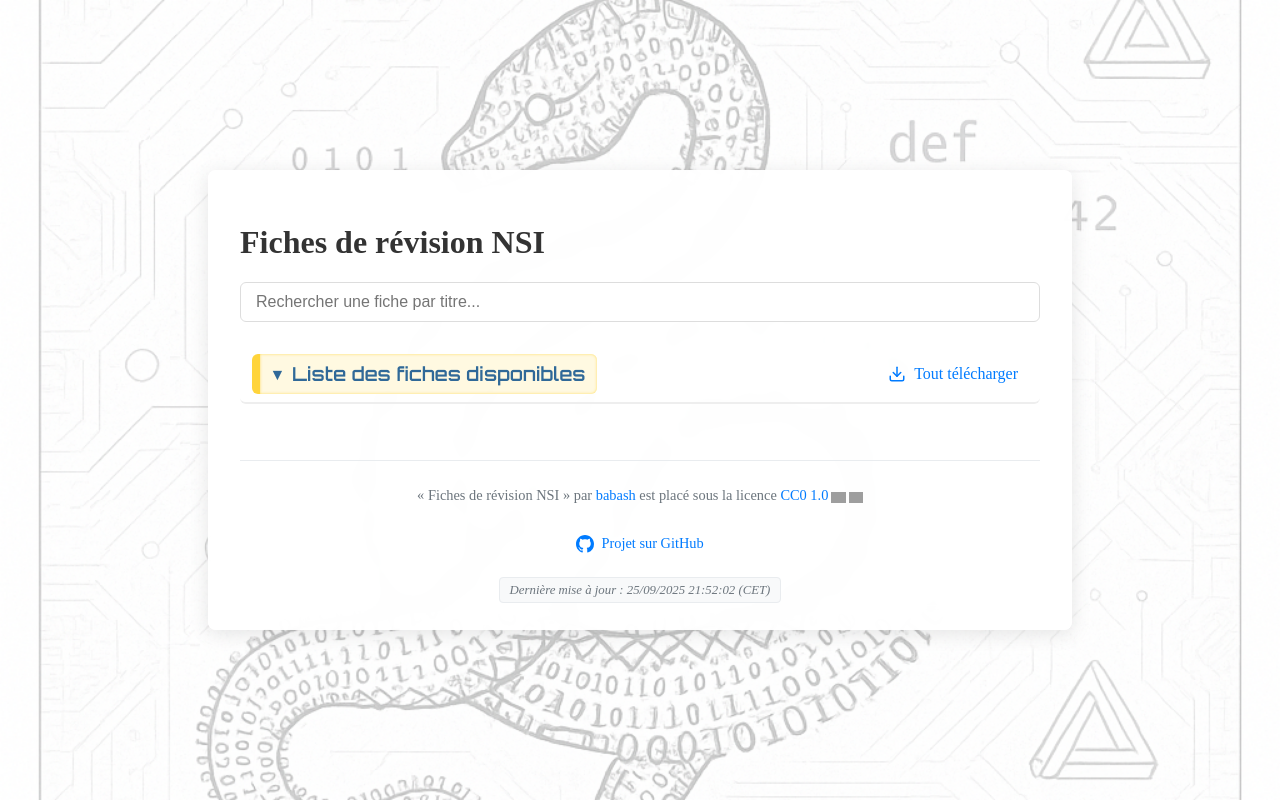
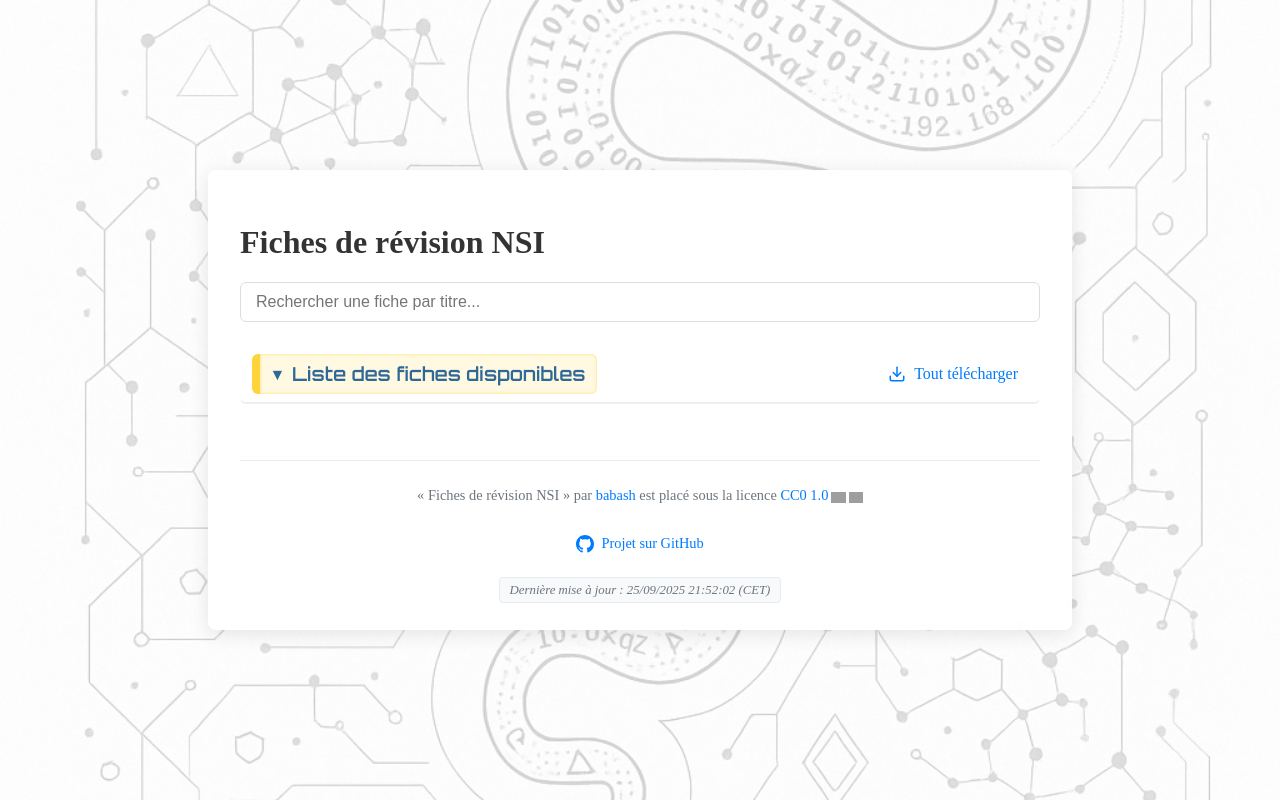
Before and after one commit to babash/FichesNSI, a Node server app: page / in a window 1280 px wide. Run offline with Node 20, Linux system fonts and the light colour scheme; some libraries are stand-ins or nearby versions; grey boxes are pictures that could not be loaded.

Commit message:
Refactor: Change homepage background image to fond2
Co-authored-by: varaw41517 <varaw41517@dpwev.com>

```diff
--- a/public/css/homepage.css
+++ b/public/css/homepage.css
@@ -17,7 +17,7 @@
  * Fond avec image pour la page d'accueil, comme pour les fiches
  */
 html {
-    background-image: url('/img/fond1.png');
+    background-image: url('/img/fond2.png');
     background-size: cover;
     background-position: center;
     background-attachment: fixed;
```
